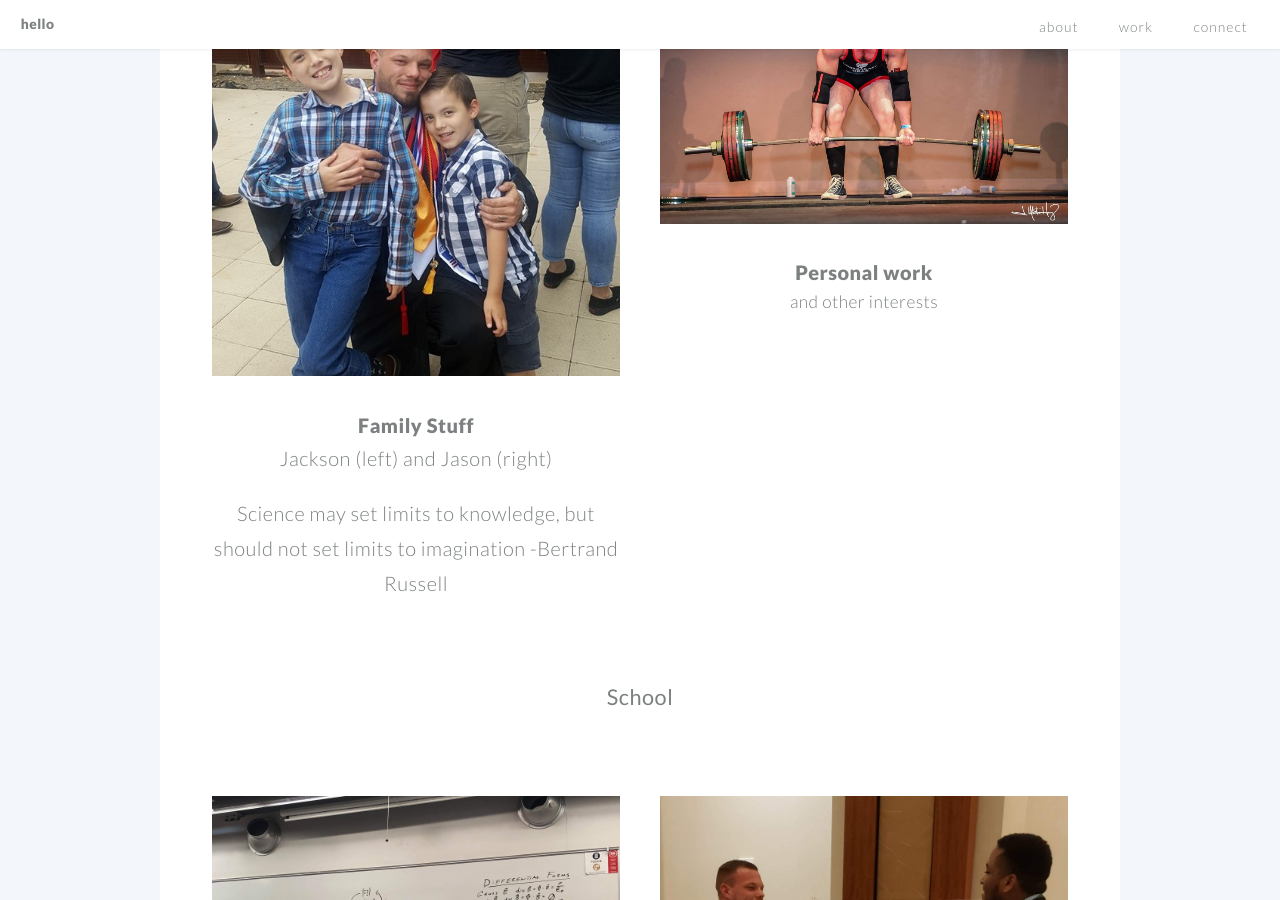
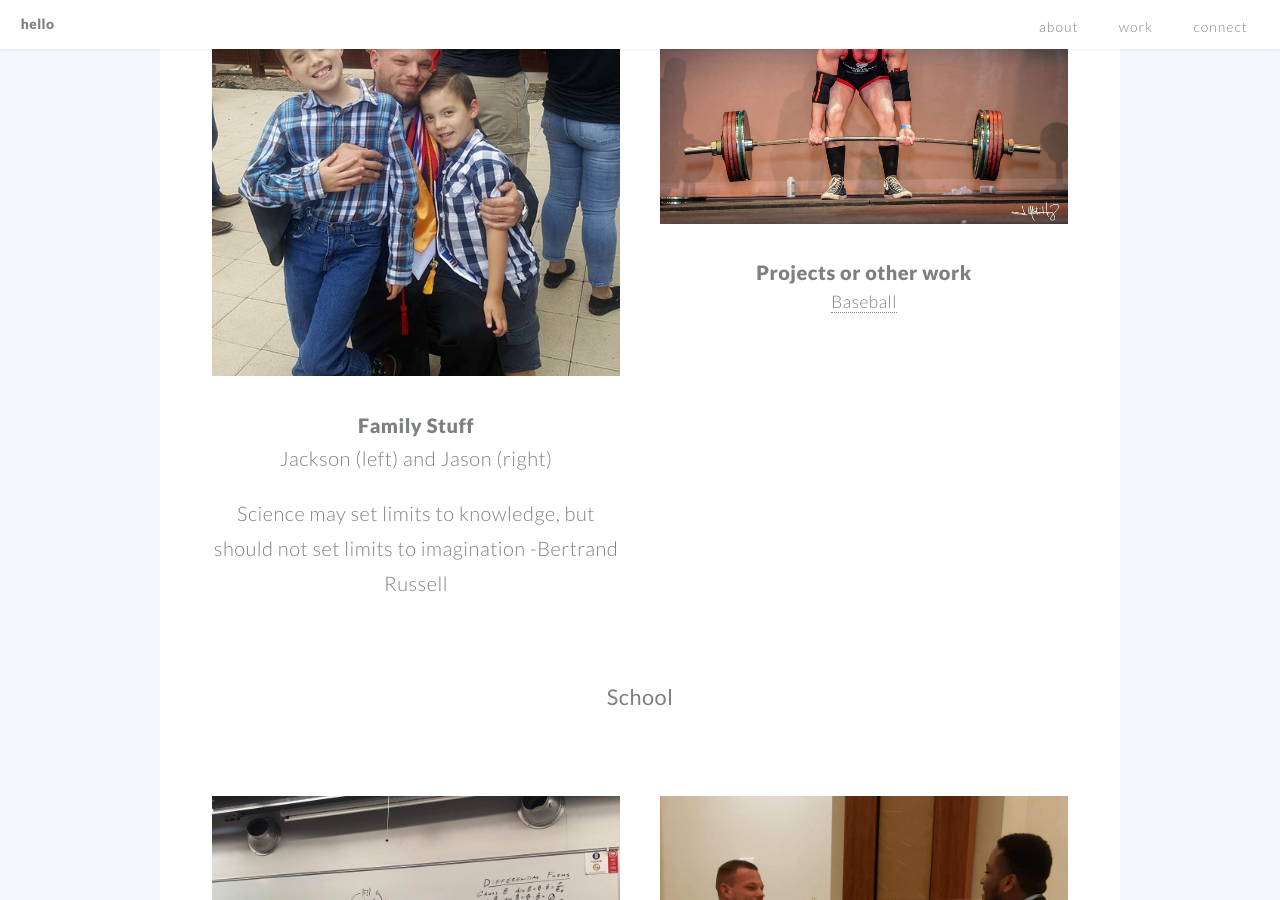
Before and after one commit to jben33/jben33.github.io, a Jekyll site: the page built from index.md, in a window 1280 px wide and 900 px high, scrolled down 2036 px. Built offline with Jekyll 4.4.1, drawn with Linux system fonts in a browser that asks for light colours.

Commit message:
Update example2.html

```diff
--- a/_includes/example2.html
+++ b/_includes/example2.html
@@ -1,3 +1,3 @@
-<h1><a href="#">Personal work</a></h1>
+<h1><a href="#">Projects or other work</a></h1>
 
-<p>and other interests</p>
+<a href="_projects/Baseball Salary Predictor Selection using Decision Trees in R.pdf">Baseball</a>
```
